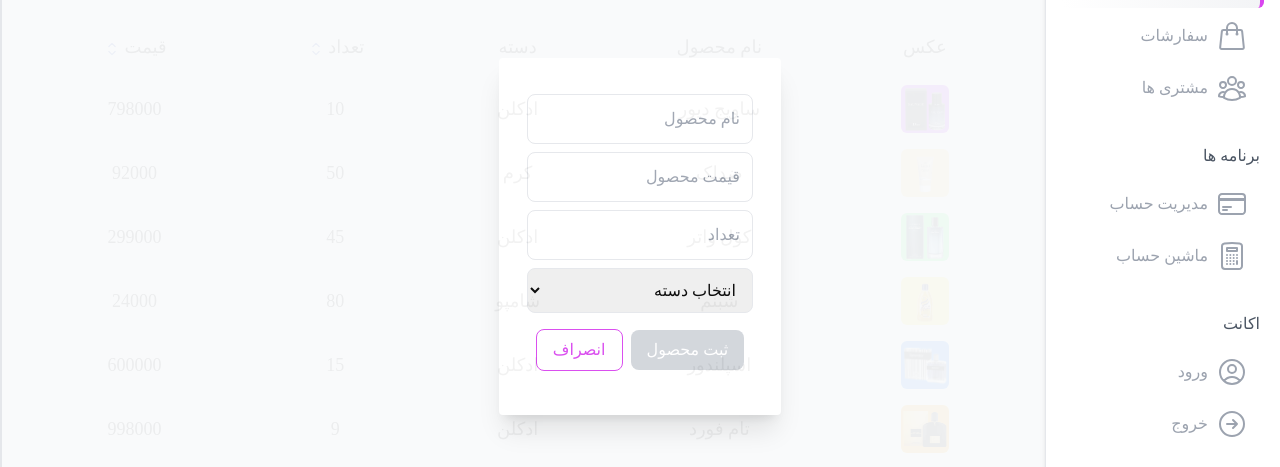
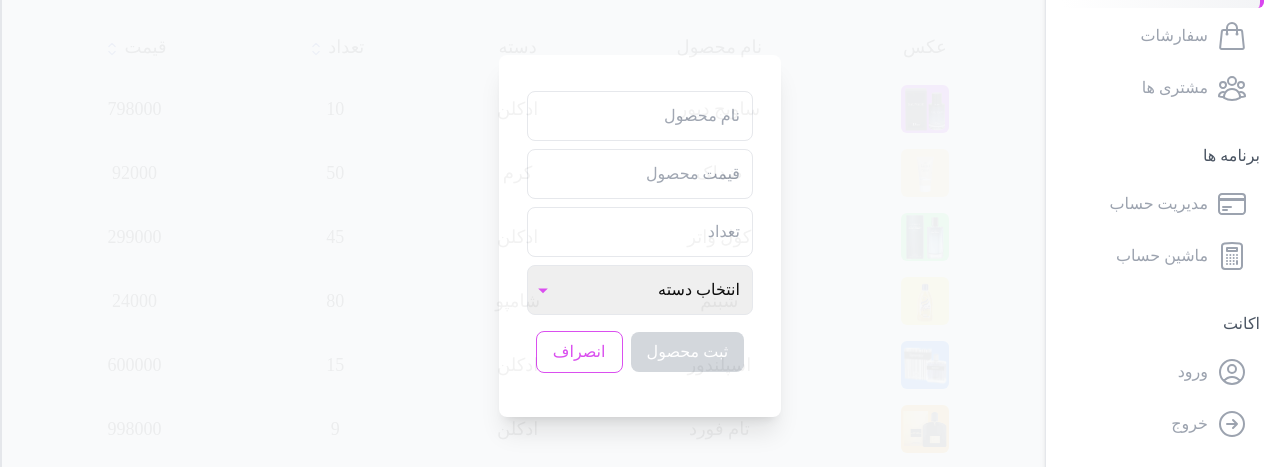
Before and after one commit to HanzaleLatifi/AdminDashboard, a React (Create React App) app in the folder dashboard/: page /products in a window 1280 px wide. Both pictures are taken after a click on the button "افزودن محصول". Shown: the part 164-631 px from the top of the page. Built offline with nearby package versions, Linux system fonts and the light colour scheme; what @react-pdf/renderer would draw is missing.

Commit message:
modify chevron in select tag

```diff
--- a/dashboard/src/App.css
+++ b/dashboard/src/App.css
@@ -5,4 +5,5 @@
 @import url('font.css');
 html {
     font-family: iranyekan;
+    scroll-behavior: smooth;
 }
--- a/dashboard/src/components/Formik/FormikSelect.tsx
+++ b/dashboard/src/components/Formik/FormikSelect.tsx
@@ -5,19 +5,23 @@ type propsType={
     selectOptions:{value:string , label:string}[]
     name:string
     placeholder:string
+    activeColor?:string
 }
 
-function FormikSelect({ formik, selectOptions, name , placeholder } : propsType) {
+function FormikSelect({ formik, selectOptions, name , placeholder , activeColor } : propsType) {
     return (
-        <div>
-            <select placeholder={placeholder} className='border rounded-lg w-full  p-3' name={name} {...formik.getFieldProps(name)}>
+        <div className='relative'>
+            <select className='appearance-none border rounded-lg w-full p-3' name={name} {...formik.getFieldProps(name)}>
                 <option>{placeholder}</option>
                 {selectOptions.map(item => {
                     return <option value={item.value} key={item.value} >{item.label}</option>
                 })}
 
             </select>
-            {formik.errors[name] && formik.touched[name] && <div className="text-sm text-red-500 font-light">{formik.errors[name]}</div>}
+            <div style={{color:activeColor}} className="absolute inset-y-0 left-0 flex items-center px-2 pointer-events-none">
+              <svg className="fill-current h-4 w-4" xmlns="http://www.w3.org/2000/svg" viewBox="0 0 20 20"><path d="M10 14l6-6H4z"/></svg>
+            </div>
+          {formik.errors[name] && formik.touched[name] && <div className="text-sm text-red-500 font-light">{formik.errors[name]}</div>}
 
         </div>
     )
--- a/dashboard/src/pages/Products.tsx
+++ b/dashboard/src/pages/Products.tsx
@@ -81,15 +81,15 @@ const Products = () => {
           className="fixed top-0 left-0 w-full h-full bg-gray-50 opacity-95 dark:bg-gray-900 dark:opacity-95 flex justify-center items-center"
 
         >
-          <div  className="bg-white  dark:bg-gray-500 p-4 rounded shadow-xl">
+          <div  className="bg-white  dark:bg-gray-700 p-4 rounded-lg shadow-xl">
               <form className="p-3 " onSubmit={formik.handleSubmit} >
                 <FormikInput name="title" formik={formik} type="text" placeholder='نام محصول' />
                 <FormikInput name="price" formik={formik} type="number" placeholder='قیمت محصول' />
                 <FormikInput name="count" formik={formik} type="number" placeholder='تعداد' />
-                <FormikSelect name="category" formik={formik} selectOptions={selectOptions} placeholder="انتخاب دسته"   />
+                <FormikSelect name="category" formik={formik} selectOptions={selectOptions} placeholder="انتخاب دسته" activeColor={activeColor}  />
                 <div className='flex items-center justify-center gap-x-2 my-4'>
                   <button style={{backgroundColor:activeColor}} className="text-white px-4 py-2 rounded-lg disabled:!bg-gray-300 disabled:cursor-not-allowed" type="submit" disabled={!formik.isValid}>ثبت محصول</button>
-                  <button onClick={handleCloseModal} style={{borderColor:activeColor , color:activeColor}} className="px-4 py-2 border rounded-lg" type="button" >انصراف</button>
+                  <button onClick={handleCloseModal} style={{borderColor:activeColor , color:activeColor}} className="px-4 py-2  border rounded-lg" type="button" >انصراف</button>
                 </div>
               </form>
           </div>
```
